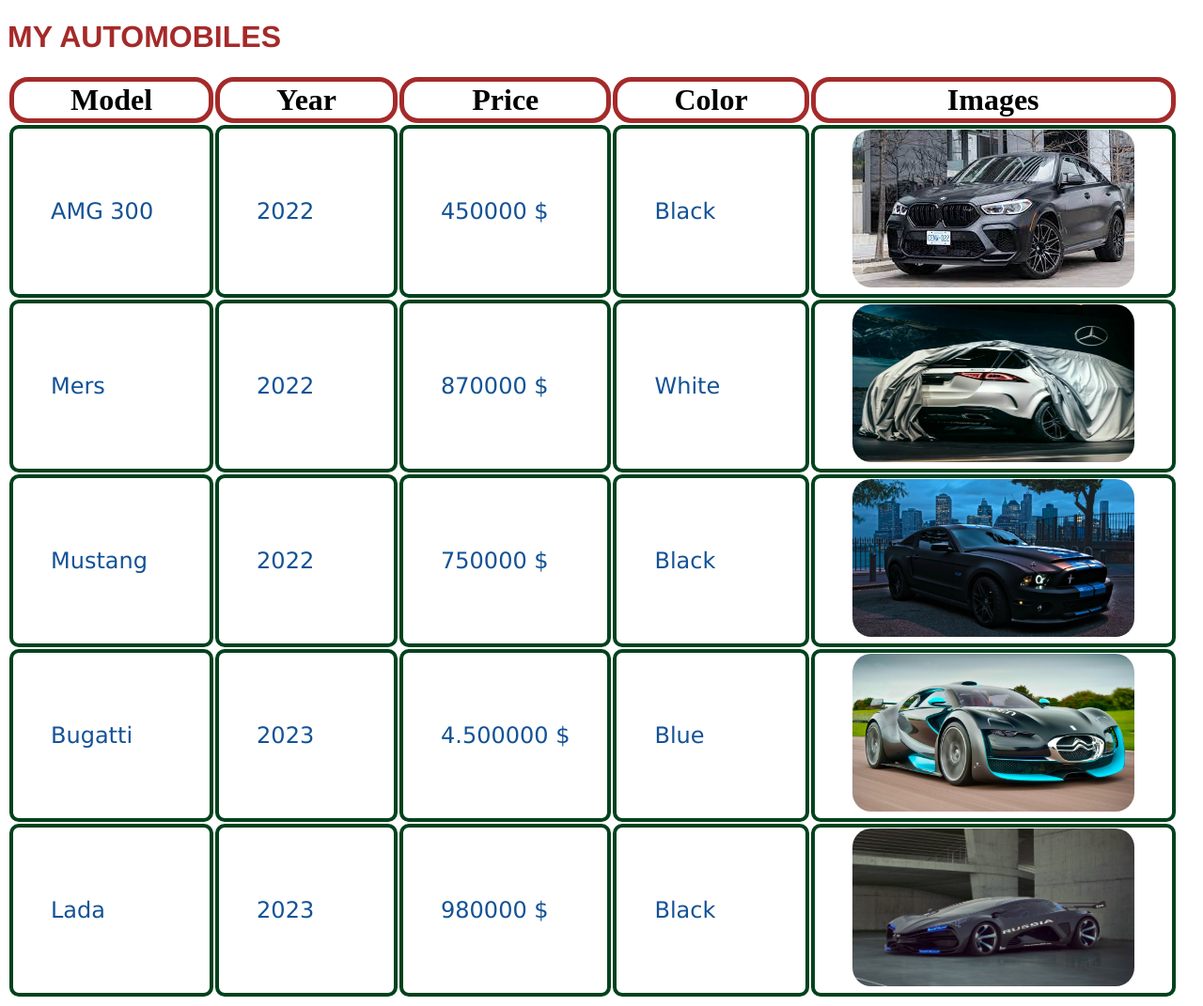
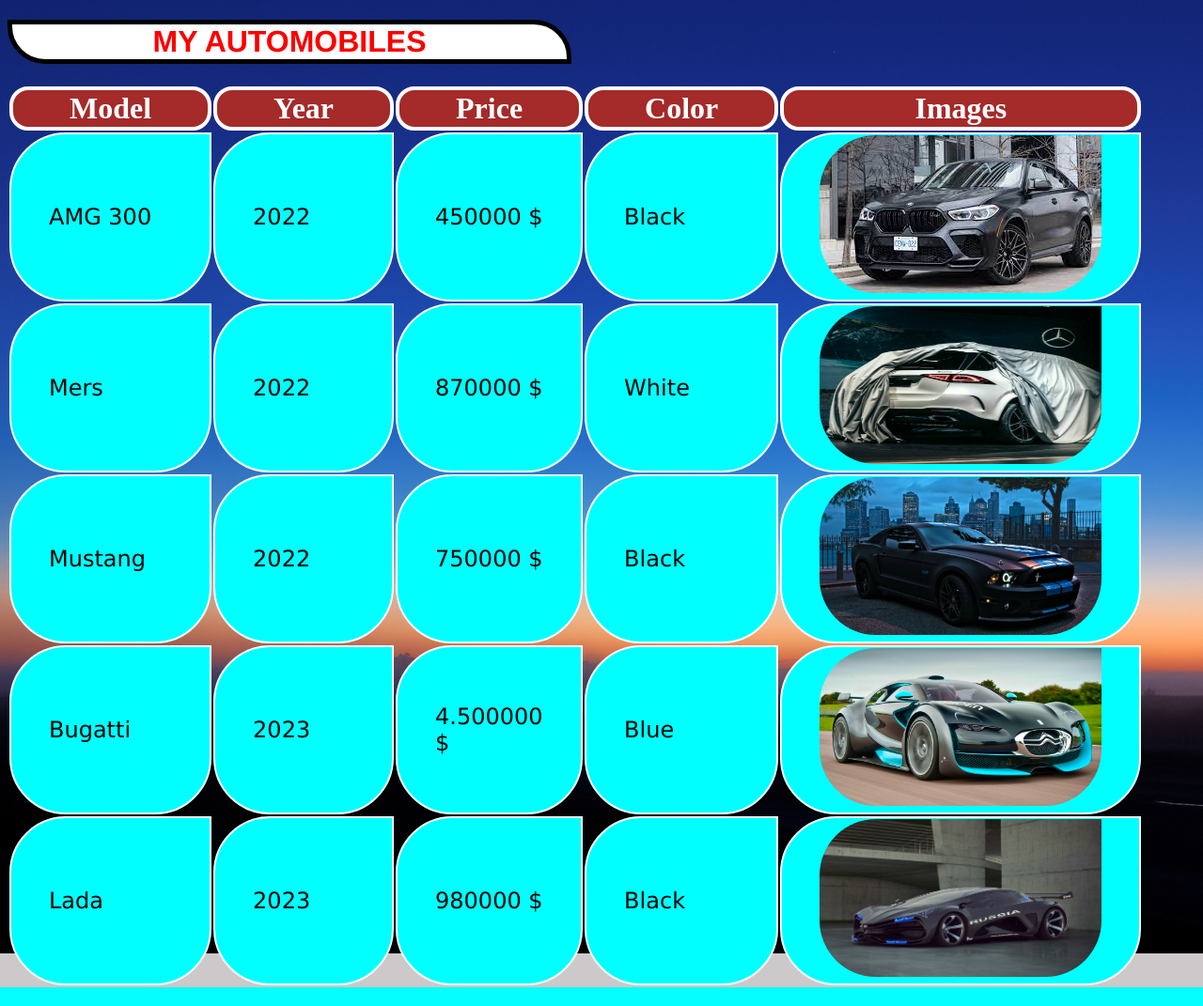
Before and after one commit to suhroballamurodov/month_7, a Django app: template django_4_dars/avto_app/templates/avto.html in a window 1280 px wide. Shown: the whole page at 94% size. Run offline with Django 4.2, Linux system fonts and the light colour scheme; the template is opened without the code that fills it, so the values that code supplies are empty.

Commit message:
lesoon_6

```diff
--- a/django_4_dars/avto_app/static/css/avto.css
+++ b/django_4_dars/avto_app/static/css/avto.css
@@ -1,32 +1,55 @@
+body{
+    background-image: url('078.jpeg');
+    background-repeat: no-repeat;
+    background-color: #cdc8ca;
+    background-position: left;
+    height: 400px;
+    width: 600px;
+}
+
+
 h1{
-    color: brown;
+    border: 5px solid #000000;
+    border-start-end-radius: 40px;
+    border-end-start-radius: 40px;
+    background-color: rgb(255, 255, 255);
+    color: rgb(251, 0, 0);
     font-family: 'Franklin Gothic Medium', 'Arial Narrow', Arial, sans-serif;
     text-align: left;
-   text-decoration: dotted;
-   text-decoration-color: #135296;
+    text-align: center;
+    text-decoration: dotted;
+    text-decoration-color: #135296;
 }
 
 th{
+    background-color: brown;
     font-size: xx-large;
-    border: 5px solid rgb(0, 66, 29);
-    border-color: brown;
-    color: rgb(0, 0, 0);
+    border: 4px solid rgb(0, 66, 29);
+    border-color: rgb(255, 255, 255);
+    color: rgb(255, 255, 255);
     padding-left: 60px;
     padding-right: 60px;
     border-radius: 20px;
 }
 
 td {
+    background-color: aqua;
     font-family: Verdana, Geneva, Tahoma, sans-serif;
     font-size: x-large;
-    color: #135296;
-    border: 4px solid rgb(0, 66, 29);
+    color: #000000;
+    border: 2px solid rgb(255, 255, 255);
     padding-left: 40px;
     padding-right: 40px;
-    border-radius: 10px;
+    /* border-radius: 20px; */
+    border-start-start-radius: 60px;
+    border-end-end-radius: 60px;
+    border-end-start-radius: 60px;
 }
+
 img{
     width: 300px;
     height: 168px;
-    border-radius: 20px;
+    border-start-start-radius: 60px;
+    border-end-end-radius: 60px;
+    border-end-start-radius: 60px;
 }
```
